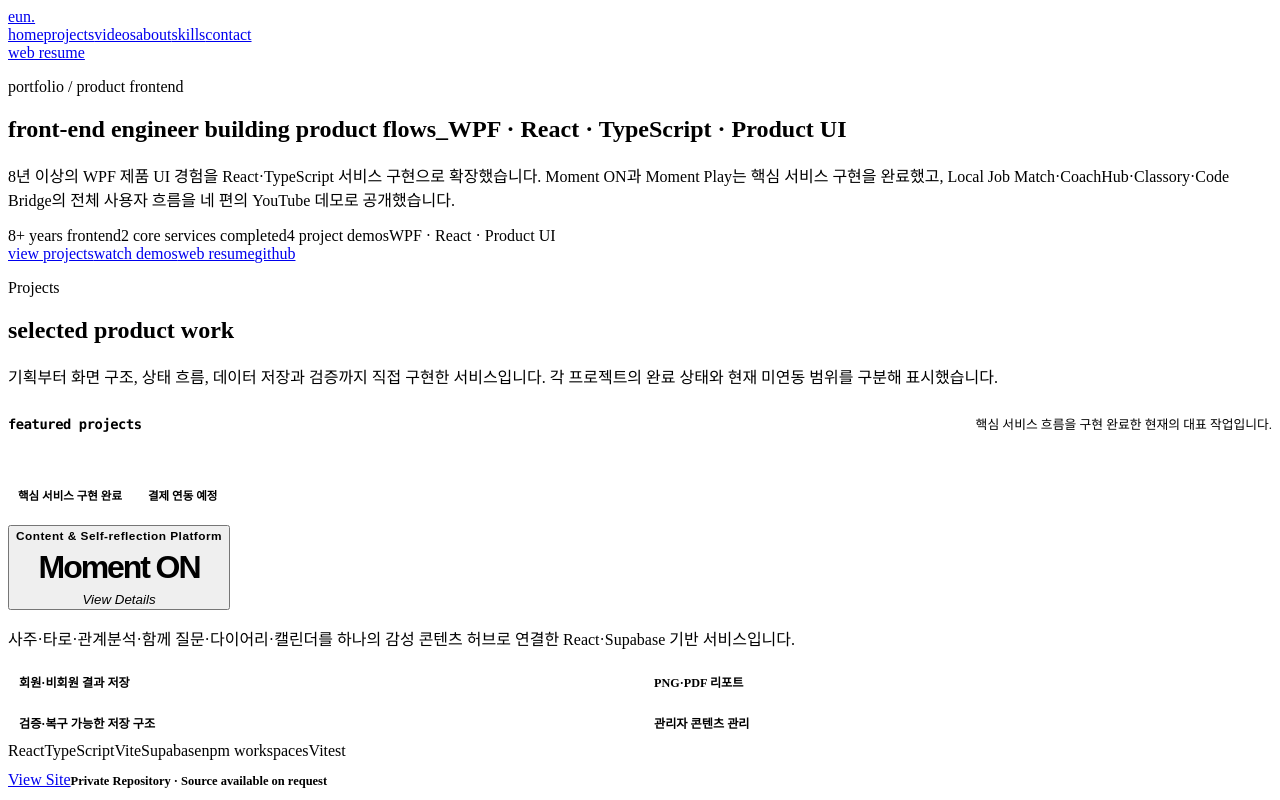
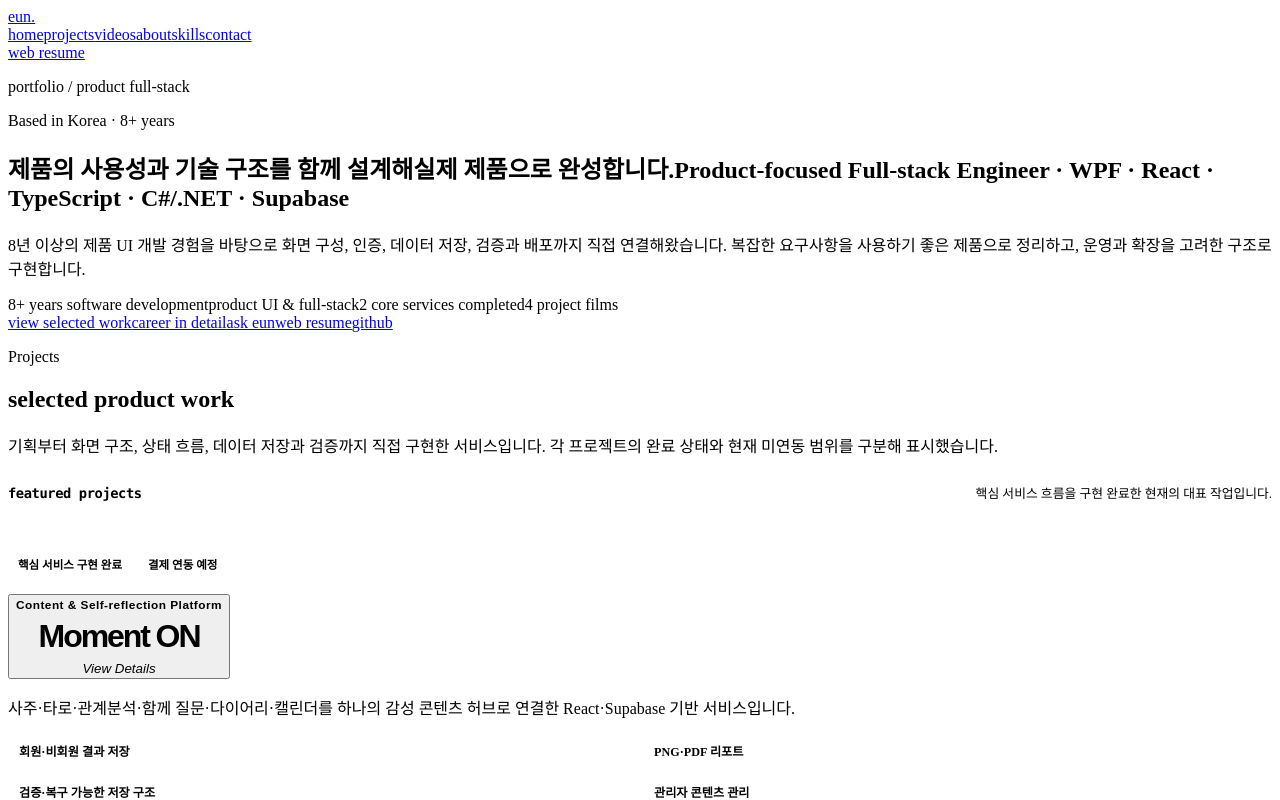
Before and after one commit to coffee-and/eun-portfolio, a React (Vite) app: page / in a window 1280 px wide. Shown: the top 800 px of the page. Built offline with nearby package versions, Linux system fonts and the light colour scheme; the HTML template or start-up script is replaced by a standard one.

Commit message:
feat: reposition hero as product full-stack

```diff
--- a/src/components/Hero.tsx
+++ b/src/components/Hero.tsx
@@ -2,31 +2,49 @@ import ExternalLink from "./ExternalLink";
 
 const Hero = () => {
   return (
-    <section className="hero-section" id="home">
-      <p className="eyebrow">portfolio / product frontend</p>
+    <section className="hero-section hero-editorial" id="home">
+      <div className="hero-editorial__meta">
+        <p className="eyebrow">portfolio / product full-stack</p>
+        <span>Based in Korea · 8+ years</span>
+      </div>
 
       <h1>
-        front-end engineer building product flows_
-        <span>WPF · React · TypeScript · Product UI</span>
+        제품의 사용성과 기술 구조를 함께 설계해
+        <strong>실제 제품으로 완성합니다.</strong>
+        <span>
+          Product-focused Full-stack Engineer · WPF · React · TypeScript ·
+          C#/.NET · Supabase
+        </span>
       </h1>
 
-      <p className="hero-description">
-        {`8년 이상의 WPF 제품 UI 경험을 React·TypeScript 서비스 구현으로 확장했습니다.
-Moment ON과 Moment Play는 핵심 서비스 구현을 완료했고,
-Local Job Match·CoachHub·Classory·Code Bridge의 전체 사용자 흐름을 네 편의 YouTube 데모로 공개했습니다.`}
-      </p>
+      <div className="hero-editorial__bottom">
+        <p className="hero-description">
+          {`8년 이상의 제품 UI 개발 경험을 바탕으로 화면 구성, 인증, 데이터 저장,
+검증과 배포까지 직접 연결해왔습니다. 복잡한 요구사항을 사용하기 좋은 제품으로 정리하고,
+운영과 확장을 고려한 구조로 구현합니다.`}
+        </p>
 
-      <div className="hero-summary" aria-label="profile summary">
-        <span>8+ years frontend</span>
-        <span>2 core services completed</span>
-        <span>4 project demos</span>
-        <span>WPF · React · Product UI</span>
+        <div className="hero-summary" aria-label="profile summary">
+          <span>8+ years software development</span>
+          <span>product UI & full-stack</span>
+          <span>2 core services completed</span>
+          <span>4 project films</span>
+        </div>
       </div>
 
       <div className="hero-actions">
-        <a className="pill-button pill-button--primary" href="#projects">view projects</a>
-        <a className="pill-button" href="#videos">watch demos</a>
-        <a className="pill-button" href="#/resume">web resume</a>
+        <a className="pill-button pill-button--primary" href="#projects">
+          view selected work
+        </a>
+        <a className="pill-button" href="#career">
+          career in detail
+        </a>
+        <a className="pill-button" href="#ask-eun">
+          ask eun
+        </a>
+        <a className="pill-button" href="#/resume">
+          web resume
+        </a>
         <ExternalLink
           className="pill-button"
           href="https://github.com/coffee-and"
```
